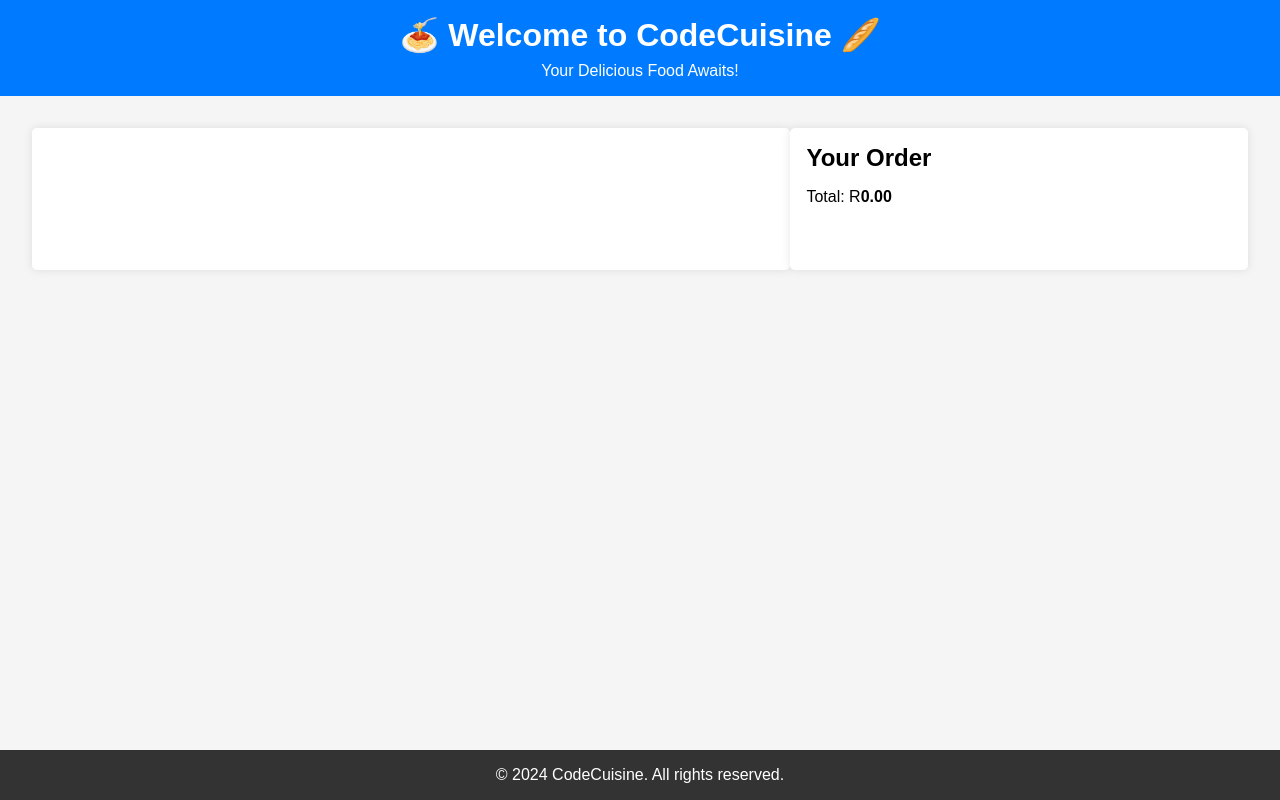
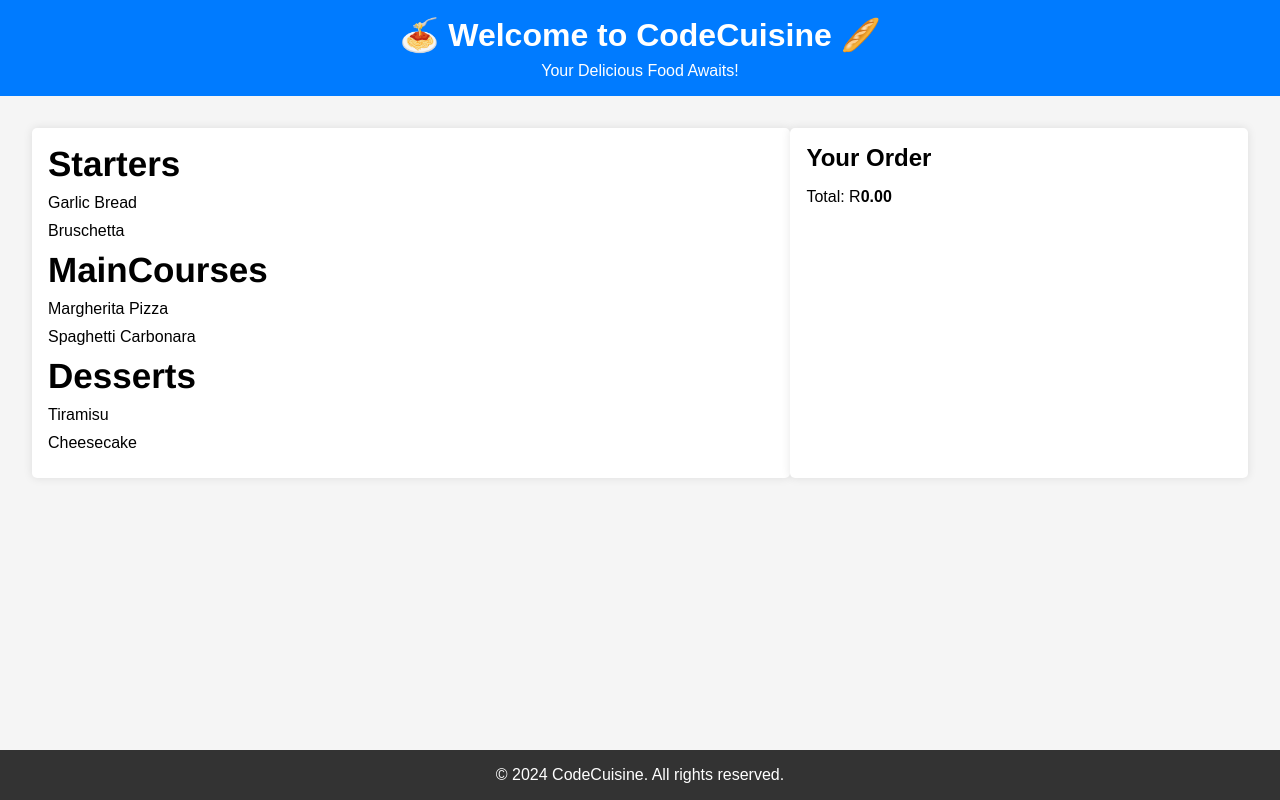
Before and after one commit to DFreezy/DUWFRI353_WFC2401_GroupA_DuwayneFrieslaar_JSL06, a plain HTML site: page index.html in a window 1280 px wide. Drawn offline with Linux system fonts and the light colour scheme.

Commit message:
Added hover
I added a green hover affect on the items, and changed the price of the items

```diff
--- a/index.css
+++ b/index.css
@@ -59,12 +59,26 @@ main {
 #menu ul, #order ul {
     list-style: none;
     padding: 0;
+    margin-top: 10px;
+    margin-bottom: 10px;
 }
 
 #menu li, #order li {
     margin-bottom: 0.5rem;
     cursor: pointer;
     transition: background-color 0.3s ease; /* Add this for the animation */
+    margin-top: 10px;
+    margin-bottom: 10px;
+    color: green;
+}
+
+#menu li, #order li:hover {
+    margin-bottom: 0.5rem;
+    cursor: pointer;
+    transition: background-color 0.3s ease; /* Add this for the animation */
+    margin-top: 10px;
+    margin-bottom: 10px;
+    color: black;
 }
 
 #order-total {
@@ -80,3 +94,9 @@ footer {
     bottom: 0; /* Add this to position it at the bottom */
     width: 100%; /* Add this to span the full width */
 }
+
+div {
+font-weight: bold;
+font-family: 'Franklin Gothic Medium', 'Arial Narrow', Arial, sans-serif;
+font-size: 35px;
+}
--- a/index.js
+++ b/index.js
@@ -8,50 +8,72 @@ const menu = {
 // Function to display menu items by category
 function displayMenuItems(menu) {
     // Get the menu container element from the HTML
+    const menuContainer = document.getElementById("menu");
 
     // Loop through each category and its items in the menu object
-
+    for (const category in menu) {
         // Create an element to represent the category
+        const categoryElement = document.createElement("div");
+        categoryElement.classList.add("category");
 
         // Set the text content of the category element to the category name
+        categoryElement.textContent = category;
 
         // Append the category element to the menu container
+        menuContainer.appendChild(categoryElement);
 
         // Create an element to represent a list of items
+        const itemList = document.createElement("ul");
+
+        // Loop through the items in the category and create list items
+        menu[category].forEach(itemName => {
+            // Create a list item element
+            const listItem = document.createElement("li");
+
+            // Set the text content of the list item element to the item name
+            listItem.textContent = itemName;
+
+            // Attach a click event listener to the list item to add it to the order
+            listItem.addEventListener("click", () => addToOrder(itemName));
+
+            // Append the list item to the list of items
+            itemList.appendChild(listItem);
+        });
 
         // Append a list of items element to the menu container
+        menuContainer.appendChild(itemList);
+    }
+}
 
-        // Loop through the items in the category and create list items
-
-            // Create a list item element
-
-            // Set the text content of the list item element to the item name
-
-            // Attach a click event listener to the list item to add it to the order
-
-            // Append the list item to the list of items
-
-
-}
 
 // Callback function for adding an item to the order
 function addToOrder(itemName) {
     // Get the order items list and the order total element from the HTML
+    const orderList = document.getElementById("order-items");
+    const orderTotal = document.getElementById("order-total");
 
     // Create a list item for the order
+    const orderItem = document.createElement("li");
 
     // Set the text content of the list item to the item name
+    orderItem.textContent = itemName;
 
     // Append the list item to the order items list
+    orderList.appendChild(orderItem);
 
     // Calculate and update the total price
+    const totalPrice = parseFloat(orderTotal.textContent) || 0;
+    const itemPrice = 50; // Assuming each item costs $10
+    const newTotalPrice = totalPrice + itemPrice;
 
     // Update the text content of the order total element with the new total
+    orderTotal.textContent = newTotalPrice.toFixed(2); // Round to 2 decimal places
 }
 
 // Function to initialize the menu system
 function initMenuSystem(menu) {
     // Call the function to display menu items
+    displayMenuItems(menu);
 }
 
 // Start the menu system by calling the init function
```
